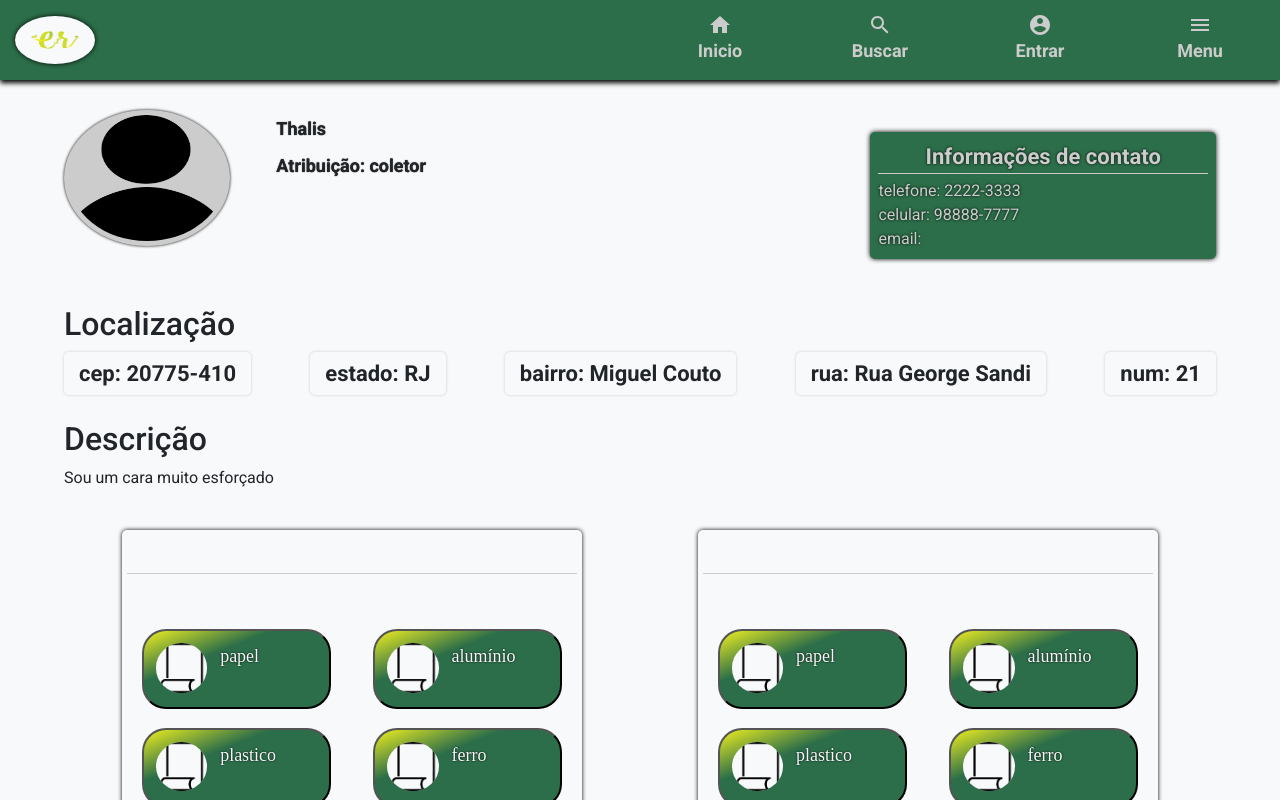
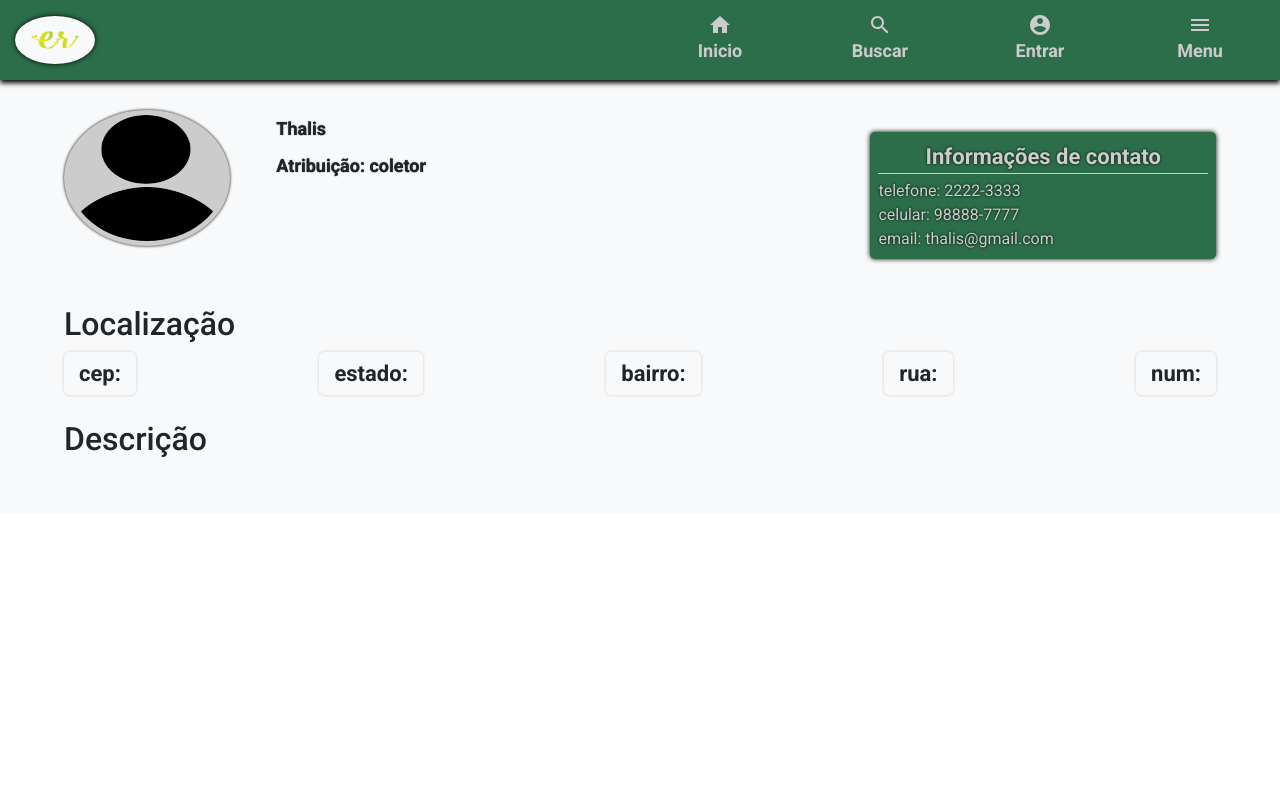
Before and after one commit to thalis473/Ecorenda-React, a React (Create React App) app: page /perfil in a window 1280 px wide. Shown: the top 800 px of the page. Built offline with nearby package versions, Linux system fonts and the light colour scheme; a web font is replaced by a local one.

Commit message:
validação e login

```diff
--- a/src/App.js
+++ b/src/App.js
@@ -6,6 +6,7 @@ import ViewError from './views/error'
 import ViewHome from './views/home'
 import ViewBusca from './views/busca'
 import ViewEntrar from './views/entrar'
+import ViewMenu from './views/menu'
 import UserHome from './views/userHome'
 import UserPerf from './views/userPerf'
 
@@ -25,6 +26,7 @@ export default function App() {
           <Route path="/error" component={ViewError} />
           <Route path={`/user`} component={UserHome} exact />
           <Route path="/perfil" component={UserPerf} exact />
+          <Route path='/menu' component={ViewMenu} />
         </Switch>
       </Body>
     </div>
--- a/src/components/form/login/index.js
+++ b/src/components/form/login/index.js
@@ -1,6 +1,23 @@
-import React from 'react'
+import {useState} from 'react'
+import {useDispatch} from 'react-redux'
+import axios from 'axios'
 
 export default function FormLogin(props) {
+  const [login, setLogin] = useState({})
+  const dispatch = useDispatch()
+
+  const handleChange = ({target}) => {
+    const {name, value} = target
+    setLogin({...login, [name]: value})
+  }
+
+  const conn = ()=> axios.get(`http://localhost:4000/users/email=${login.email}/senha=${login.senha}`)
+  const handleSubmit = async (event) => {
+    event.preventDefault()
+    const response = await conn()
+    dispatch({type: 'LOGIN', payload: response.data[0]})
+  }
+
     return(
     <div className="container">
       <h1>Login</h1>
@@ -15,13 +32,13 @@ export default function FormLogin(props) {
         </select>
 
         <label htmlFor="email">E-mail</label>
-        <input type="email" className="form-control" id="email-login" aria-describedby="emailHelp" placeholder="Seu email" />
+        <input onChange={handleChange} type="email" className="form-control" name="email" placeholder="Seu email" />
         <small id="emailHelp" className="form-text text-muted">Nunca vamos compartilhar seu e-mail, com ninguém.</small>
 
         <label htmlFor="senha">Senha</label>
-        <input type="password" className="form-control" id="senha-login" placeholder="Senha"/>
+        <input onChange={handleChange} type="password" className="form-control" name="senha" placeholder="Senha"/>
         <br/><br/><br/>
-        <button className="btn btn-success">Entrar</button>
+        <button onClick={handleSubmit} className="btn btn-success">Entrar</button>
       </form>
   </div>
     )
--- a/src/components/nav/index.js
+++ b/src/components/nav/index.js
@@ -13,7 +13,7 @@ export default function Navbar() {
             <Link to="/"><HomeIcon /><br/>Inicio</Link>
             <Link to="/buscar"><SearchIcon /><br/>Buscar</Link>
             <Link to="/entrar"><AccountCircleIcon /><br/>Entrar</Link>
-            <Link to=""><MenuIcon /><br/>Menu</Link>
+            <Link to="/menu"><MenuIcon /><br/>Menu</Link>
         </nav>
     )
 }
--- a/src/store/reducers/user.js
+++ b/src/store/reducers/user.js
@@ -37,7 +37,7 @@ const INITIAL_STATE = {
 export default function user(state = INITIAL_STATE, action) {
     switch(action.type) {
         case "LOGIN":
-            return state
+            return {dados: action.payload}
         default:
             return state
     }
--- /dev/null
+++ b/src/views/menu/index.js
@@ -0,0 +1,14 @@
+import {Link} from 'react-router-dom'
+
+
+export default function ViewMenu() {
+    return (
+        <section>
+            <h1>Error 404 : rota não encontrada</h1>
+            <h4> <Link to="/user">Pagina de usuario</Link> </h4>
+            <h4> <Link to="/perfil">Pagina de perfil</Link> </h4>
+
+
+        </section>
+    )
+}
--- a/src/views/userHome/index.js
+++ b/src/views/userHome/index.js
@@ -1,6 +1,6 @@
 import {useSelector} from 'react-redux'
 
-import MaterialCard from '../../components/materialCard'
+// import MaterialCard from '../../components/materialCard'
 import {PerfilBox} from '../../components/perfil-box'
 import FormBuscar from '../../components/form/busca'
 
@@ -11,8 +11,8 @@ export default function UserHome() {
 
     return (
         <div className="user-home">
-            <MaterialCard rotulo="Recursos Disponíveis"/>
-            <MaterialCard rotulo="Valores do dia"/>
+            {/* <MaterialCard rotulo="Recursos Disponíveis"/>
+            <MaterialCard rotulo="Valores do dia"/> */}
             <div id="container-favoritos">
                 <div id="container-filtro">
                     <FormBuscar />
--- a/src/views/userPerf/index.js
+++ b/src/views/userPerf/index.js
@@ -1,5 +1,5 @@
 import {useSelector} from 'react-redux'
-import MaterialCard from '../../components/materialCard'
+// import MaterialCard from '../../components/materialCard'
 
 import './userPerf.css'
 
@@ -19,29 +19,29 @@ export default function UserPerf(props) {
                     <span>Informações de contato</span>
                     <span>telefone: {user.telefone}</span>
                     <span>celular: {user.celular}</span>
-                    <span>email: {user.emial}</span>
+                    <span>email: {user.email}</span>
                 </div>
             </section>
 
             <section>
                 <div>
                     <h2>Localização</h2>
-                    <span>cep: {user.localizacao.cep}</span>
-                    <span>estado: {user.localizacao.estado}</span>
-                    <span>bairro: {user.localizacao.bairro}</span>
-                    <span>rua: {user.localizacao.rua}</span>
-                    <span>num: {user.localizacao.num}</span>
+                    <span>cep: {user.cep}</span>
+                    <span>estado: {user.estado}</span>
+                    <span>bairro: {user.bairro}</span>
+                    <span>rua: {user.rua}</span>
+                    <span>num: {user.num}</span>
                 </div>
 
                 <div>
                     <h2>Descrição</h2>
-                    <span>{user.desc}</span>
+                    <span>{user.descricao}</span>
                 </div>
             </section>
 
             <section>
-                <MaterialCard />
-                <MaterialCard />
+                {/* <MaterialCard />
+                <MaterialCard /> */}
             </section>
         </div>
     )
```
Also changed, not shown: 1 other file (tests, documents, lock files or other folders).
